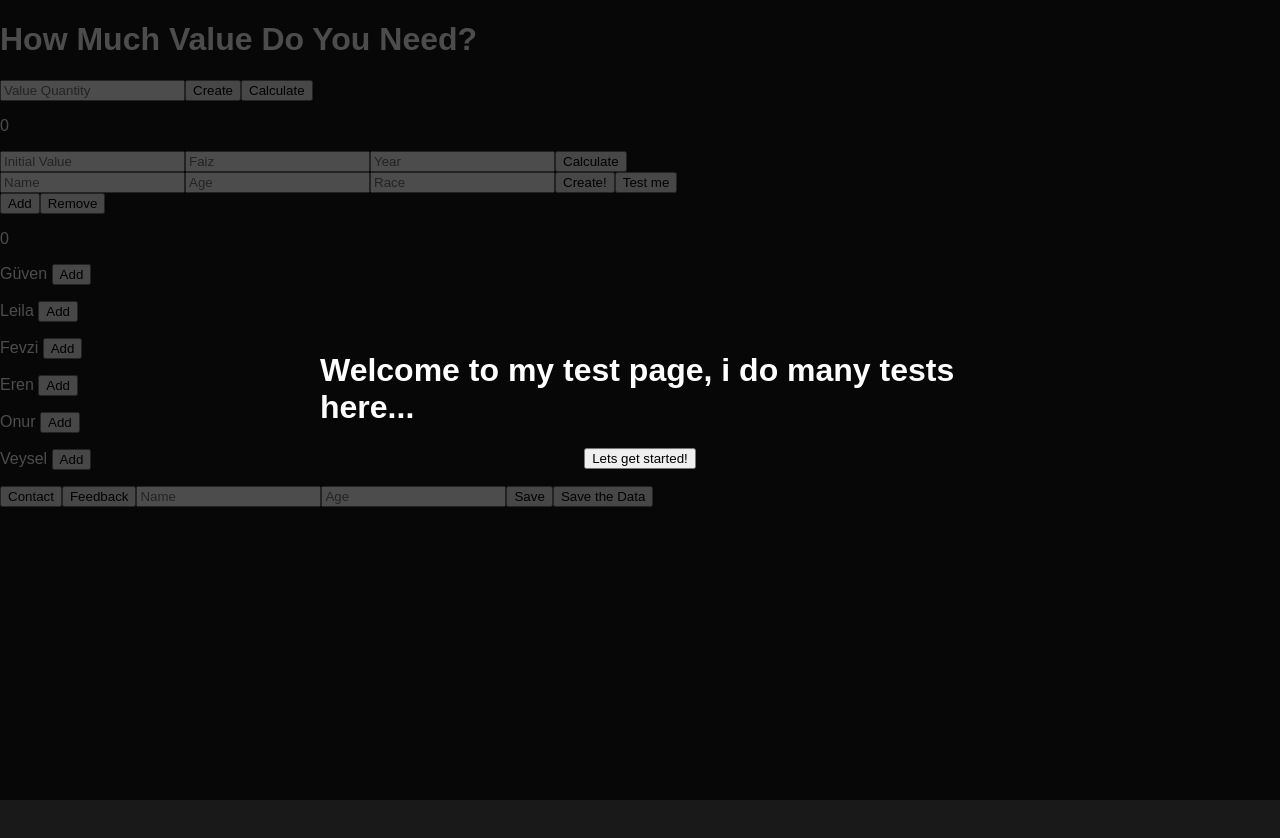
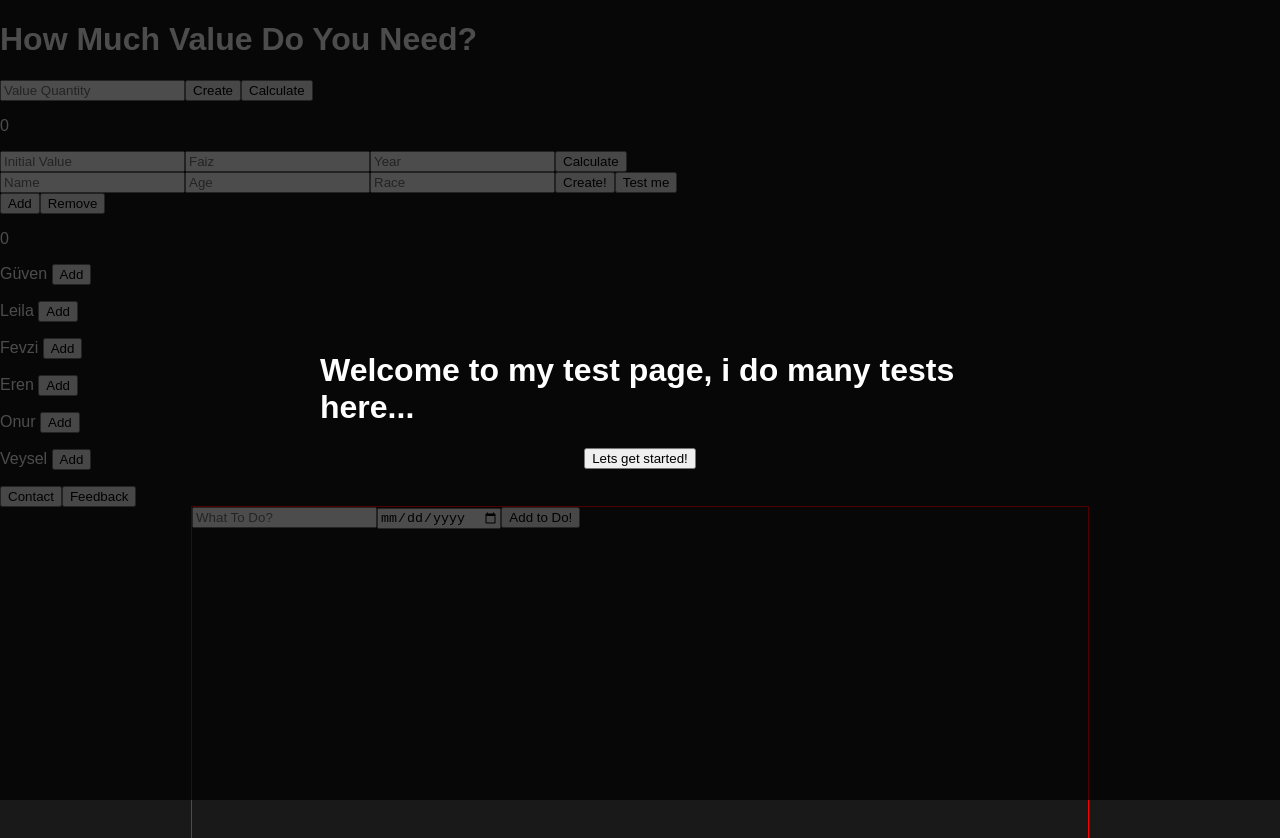
Before and after one commit to guvenfazli/To-Do-List-w-React, a React (Create React App) app in the folder theater/: page / in a window 1280 px wide. Shown: the top 838 px of the page. Before the commit the page ends 800 px from the top, so only its background shows below. Built offline with nearby package versions, Linux system fonts and the light colour scheme; a web font is replaced by a local one.

Commit message:
ToDo rendered

```diff
--- a/theater/src/App.css
+++ b/theater/src/App.css
@@ -63,7 +63,27 @@ body button{
   right: 50%;
   border: 1px solid red;
   color: white;
+}
 
+.to-do{
+  width: 100%;
+  height: 80vh;
+  display: flex;
+  align-items: center;
+  justify-content: center;
+}
 
+.to-do-section{
+  width: 70%;
+  height: 100%;
+  border: 1px solid red;
+}
 
+.render-list{
+  display: flex;
+  flex-direction: row;
 }
+
+.render-list p{
+  margin-right: 20px;
+}
--- a/theater/src/App.jsx
+++ b/theater/src/App.jsx
@@ -177,41 +177,38 @@ function App() {
     })
   }
 
+  const toDoRef = useRef();
+  const toDoDate = useRef();
 
-
-  const [userList, setUserList] = useState({
-    name: '',
-    age: ''
+  const [toDoList, setToDoList] = useState([])
+  const [addToDo, setAddToDo] = useState({
+    work: '',
+    date: ''
   })
 
-  const [dataList, setDataList] = useState([])
-
-  const userName = useRef();
-  const userAge = useRef();
-
-  function saveUser(){
-    setUserList((prev) => {
+  function testList(){
+    setAddToDo((prev) => {
       return {
         ...prev,
-        name: userName.current.value,
-        age: userAge.current.value
+        work: toDoRef.current.value,
+        date: toDoDate.current.value
       }
     })
-
   }
 
-  function saveTheData(userList){
-    setDataList((prev) => {
+  function addToData(){
+    setToDoList((prev) => {
       return [
         ...prev,
-        userList
+        addToDo
       ]
     })
   }
 
-  console.log(dataList)
+  console.log(addToDo)
 
-  console.log(userList)
+  console.log(toDoList)
+
 
 
 
@@ -306,13 +303,31 @@ function App() {
 
           </div>}
 
-            <input type="text" placeholder='Name' ref={userName} />
-            <input type="text" placeholder='Age' ref={userAge}/>
-            <button onClick={saveUser}>Save</button>
-            <button onClick={() => saveTheData(userList)}>Save the Data</button>
 
-            <p>{userList.name}</p>
-            <p>{userList.age}</p>
+            <div className='to-do'>
+
+              <div className='to-do-section'>
+                <input type="text" placeholder='What To Do?' onChange={testList} ref={toDoRef} />
+                <input type="date" placeholder='Date' onChange={testList} ref={toDoDate} />
+                <button onClick={addToData}>Add to Do!</button>
+
+                <p>{toDoList.map((row) =>
+
+                  <div className='render-list'>
+                    <p>{row.work}</p>
+                    <p>{row.date}</p>
+
+
+                  </div>)}
+
+                </p>
+
+
+
+              </div>
+
+
+            </div>
 
 
 
```
